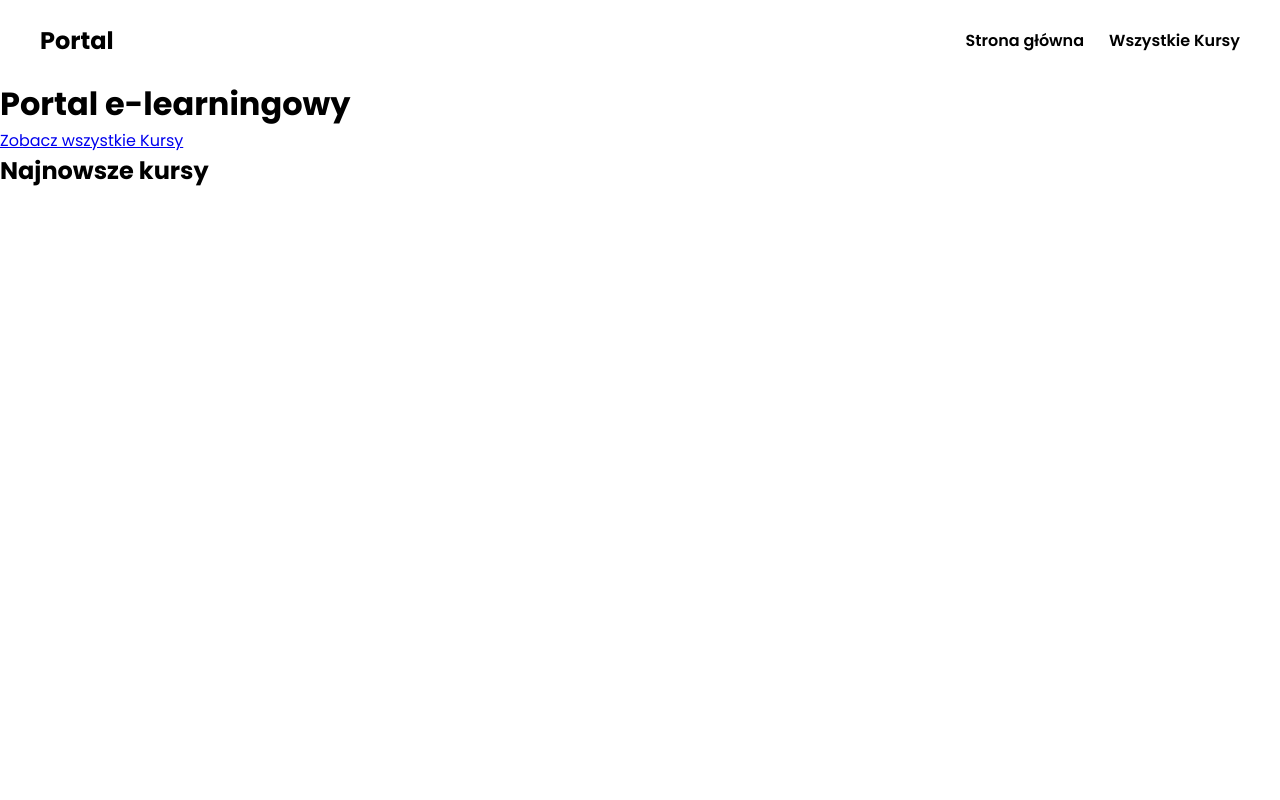
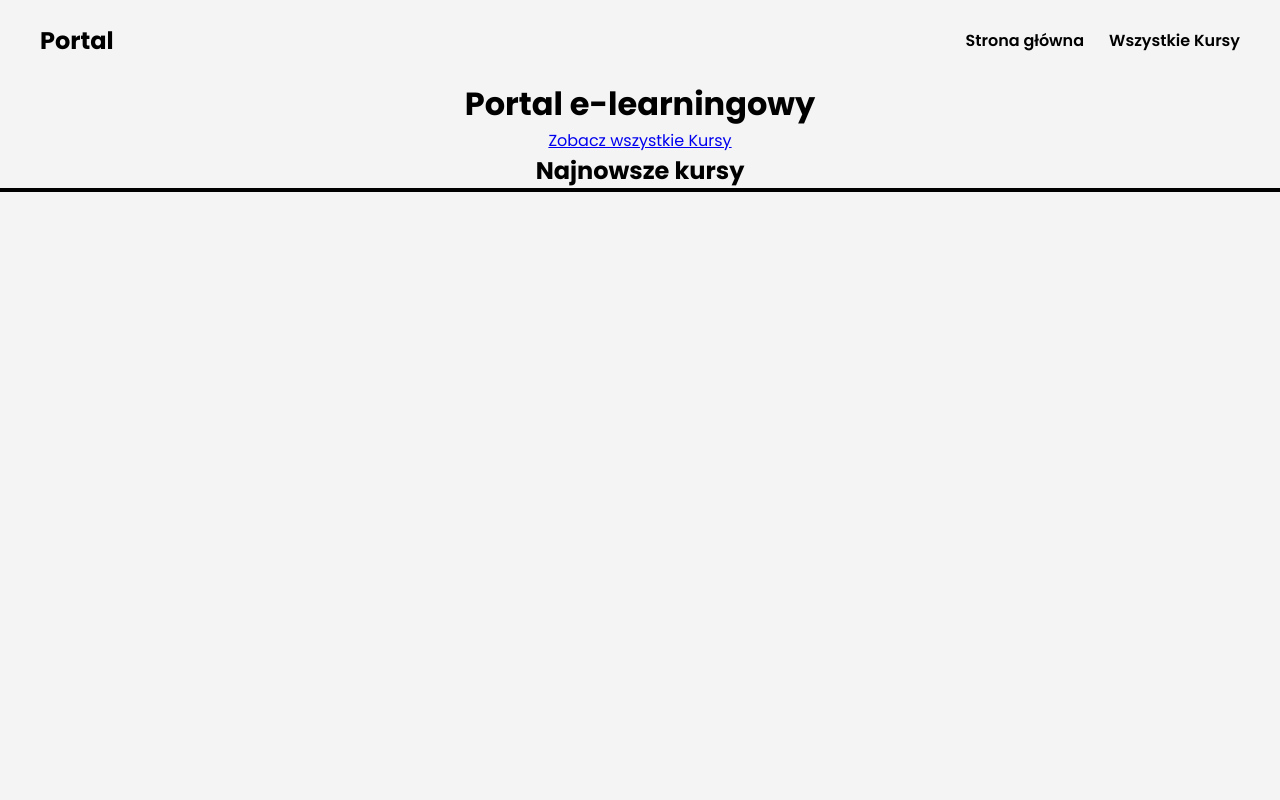
Before and after one commit to bubliks7/e-learning-portal, a Django app: page / in a window 1280 px wide. Run offline with Django 4.2, Linux system fonts and the light colour scheme; data that the repository does not hold is empty.

Commit message:
added styles

```diff
--- a/portal/static/portal/style.css
+++ b/portal/static/portal/style.css
@@ -5,6 +5,11 @@
     margin: 0;
     box-sizing: border-box;
     font-family: 'Poppins', sans-serif;
+}
+
+body {
+    height: 100vh;
+    background-color: #F4F4F4;
 }
 
 nav {
@@ -45,3 +50,19 @@ nav ul li:hover a {
 nav ul li:last-child a {
     margin: 0;
 }
+
+header {
+    text-align: center;
+}
+
+.new_courses {
+    text-align: center;
+}
+
+.new_courses .courseFor {
+    border: 2px solid black;
+}
+
+.new_courses .courseCard {
+    border: 2px solid red;
+}
--- a/portal/templates/portal/index.html
+++ b/portal/templates/portal/index.html
@@ -21,9 +21,9 @@
 
     <section class="new_courses">
         <h2>Najnowsze kursy</h2>
-        <div>
+        <div class="courseFor">
             {% for course in new_courses %}
-            <div>
+            <div class="courseCard">
                 <h2>{{ course.tytul }}</h2>
                 <p>{{ course.opis }}</p>
                 <a href="{% url 'course_list' %}">Wszystkie Kursy</a>
```
